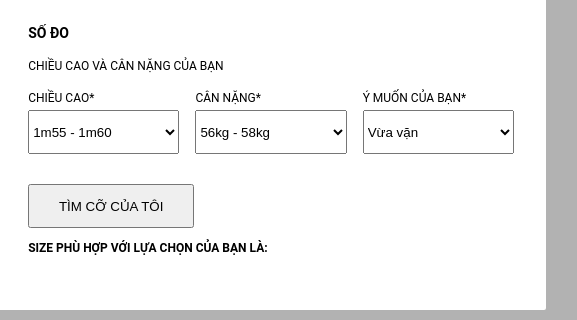
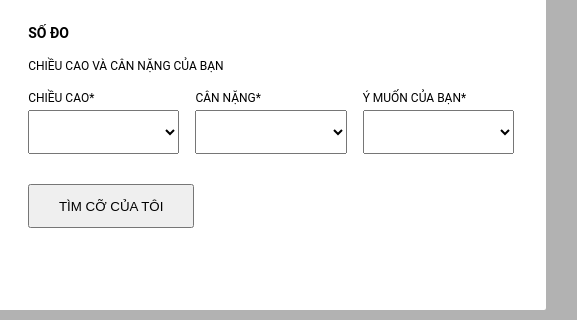
Before and after one commit to huuthao98/choice-size, a plain HTML site: page index.html in a window 1280 px wide. Shown: the part 283-603 px from the top of the page, 497-1074 px from the left. Drawn offline with Linux system fonts and the light colour scheme.

Commit message:
Add files via upload

```diff
--- a/index.html
+++ b/index.html
@@ -29,32 +29,33 @@
                             <div class="form__father">
                                 <p>CHIỀU CAO*</p>
                                 <select class="form" name="height" id="my-height">
-                                    <option value="167">1m55 - 1m60</option>
+                                    <!-- <option value="167">1m55 - 1m60</option> -->
                                 </select>
                             </div>
                             <div class="form__father">
                                 <p>CÂN NẶNG*</p>
-                                <select class="form" name="height" id="my-width">
-                                    <option value="182">56kg - 58kg</option>
+                                <select class="form" name="height" id="my-weight">
+                                    <!-- <option value="182">56kg - 58kg</option> -->
                                 </select>
                             </div>
                             <div class="form__father">
                                 <p>Ý MUỐN CỦA BẠN*</p>
                                 <select class="form" name="height" id="my-wish">
-                                    <option value="1">Vừa vặn</option>
+                                    <!-- <option value="1">Vừa vặn</option> -->
                                 </select>
                             </div>
                         </div>
                     </div>
                     <button id="btn">TÌM CỠ CỦA TÔI</button>
                     <div id="advice">
-                        <p>SIZE PHÙ HỢP VỚI LỰA CHỌN CỦA BẠN LÀ:</p>
+
                     </div>
                 </div>
             </div>
         </div>
     </main>
+    <script src="assets/js/index.js"></script>
     <script src="assets/js/js.js"></script>
-    <script src="assets/js/index.js"></script>
+
 </body>
 </html>
```
